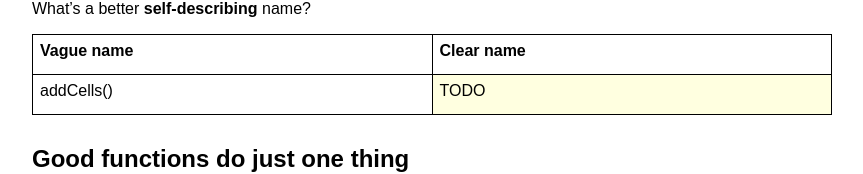
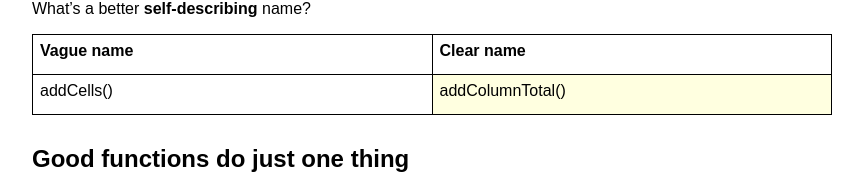
Before and after one commit to tim-hr/precourse-review-site, a website: page public/function-basics.html in a window 1280 px wide. Shown: the part 263-437 px from the top of the page, without its empty margins (223-1086 px from the left). Drawn offline with Linux system fonts and the light colour scheme.

Commit message:
Fix basic function solutions

```diff
--- a/public/function-basics.html
+++ b/public/function-basics.html
@@ -19,7 +19,7 @@
     <p>What’s a better <strong>self-describing</strong> name?</p>
     <table>
     <tr><th>Vague name</th><th>Clear name</th></tr>
-    <tr><td>addCells()</td><td class="answer">TODO</td></tr>
+    <tr><td>addCells()</td><td class="answer">addColumnTotal()</td></tr>
     </table>
 
     <h2>Good functions do just one thing</h2>
```
